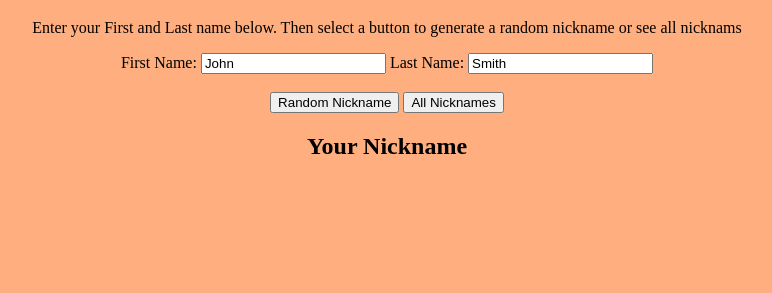
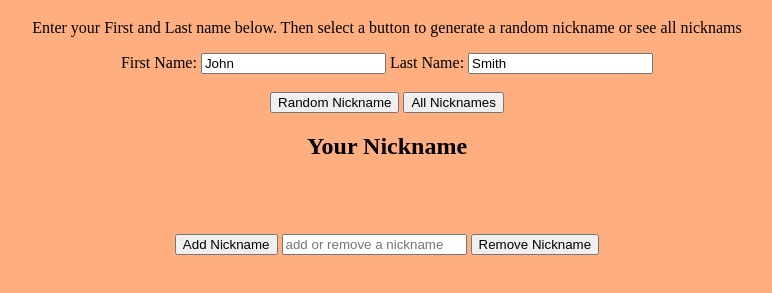
Before and after one commit to d-mustafa/Nickname-Generator-, a plain HTML site: page index.html in a window 1280 px wide. Shown: the part 61-354 px from the top of the page, without its empty margins (253-1025 px from the left). Drawn offline with Linux system fonts and the light colour scheme.

Commit message:
Update index.html

```diff
--- a/index.html
+++ b/index.html
@@ -22,5 +22,11 @@
     <h2>Your Nickname</h2>
     <br>
     <div id="nicknames"></div>
+
+    <br> <br>
+    <button id="add-name">Add Nickname</button>
+    <input type="text" id="add-or-remove" placeholder="add or remove a nickname">
+    <button id="remove-name">Remove Nickname</button>
+    <p id="check-validation"></p>
 </body>
 </html>
```
